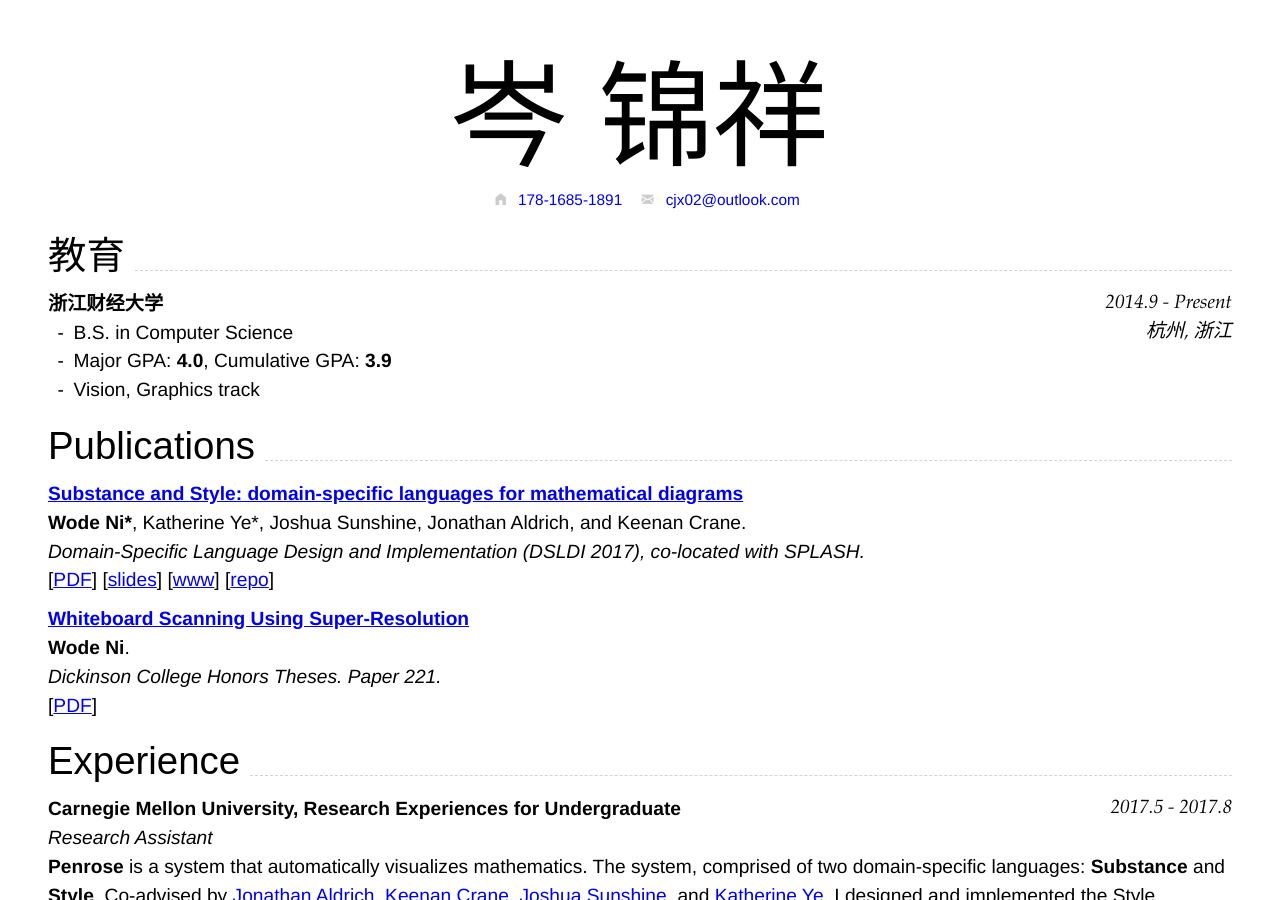
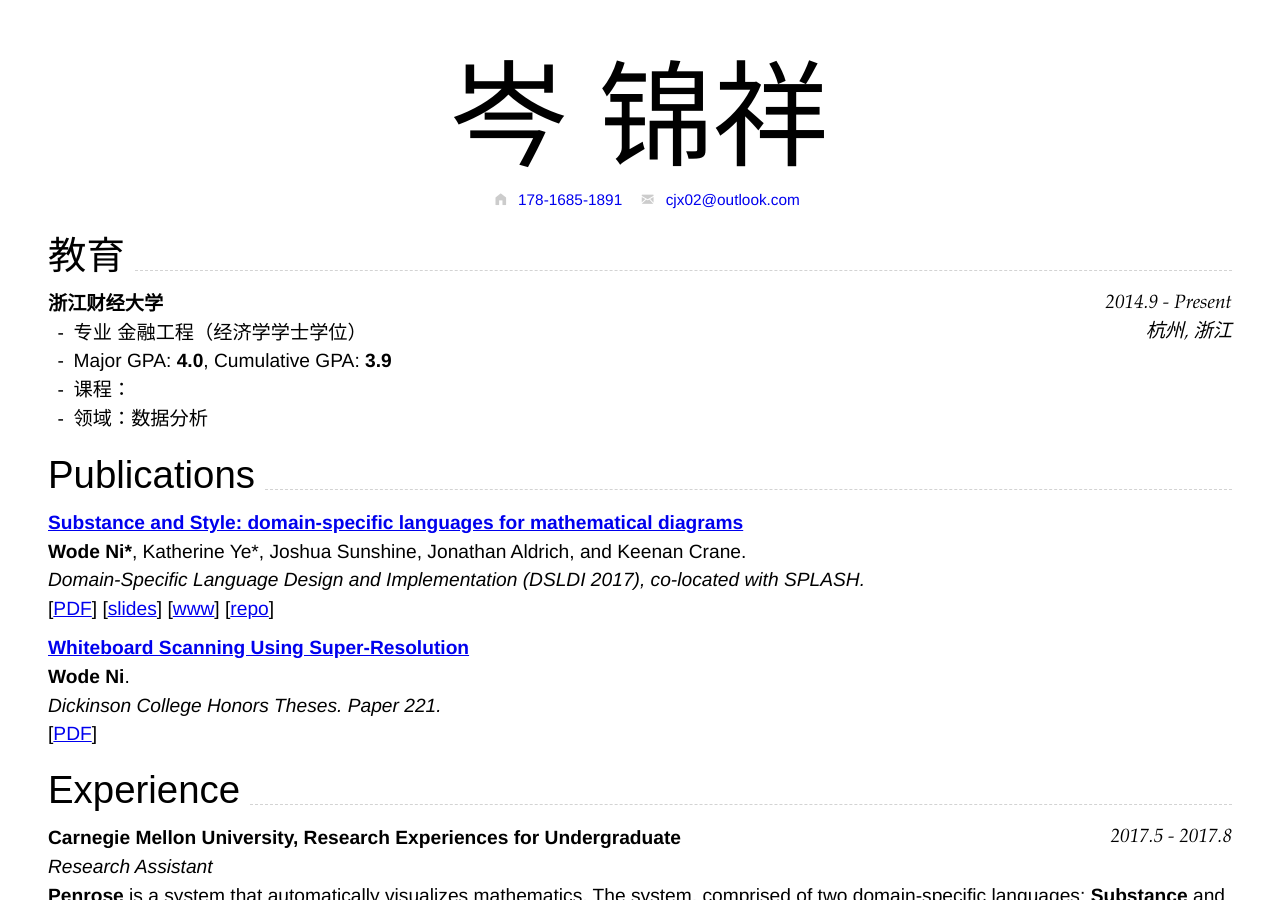
Before and after one commit to wodeni/nimo-markdown-cv, a Jekyll site: the page built from index.md, in a window 1280 px wide and 900 px high. Built offline with Jekyll 4.4.1, drawn with Linux system fonts in a browser that asks for light colours.

Commit message:
Update index.md

````diff
--- a/index.md
+++ b/index.md
@@ -18,9 +18,10 @@ pdf: true
 ```
 杭州, 浙江
 ```
-- B.S. in Computer Science
+- 专业 金融工程（经济学学士学位）
 - Major GPA: __4.0__, Cumulative GPA: __3.9__
-- Vision, Graphics track
+- 课程：
+- 领域：数据分析
 
 
 ## Publications
````
